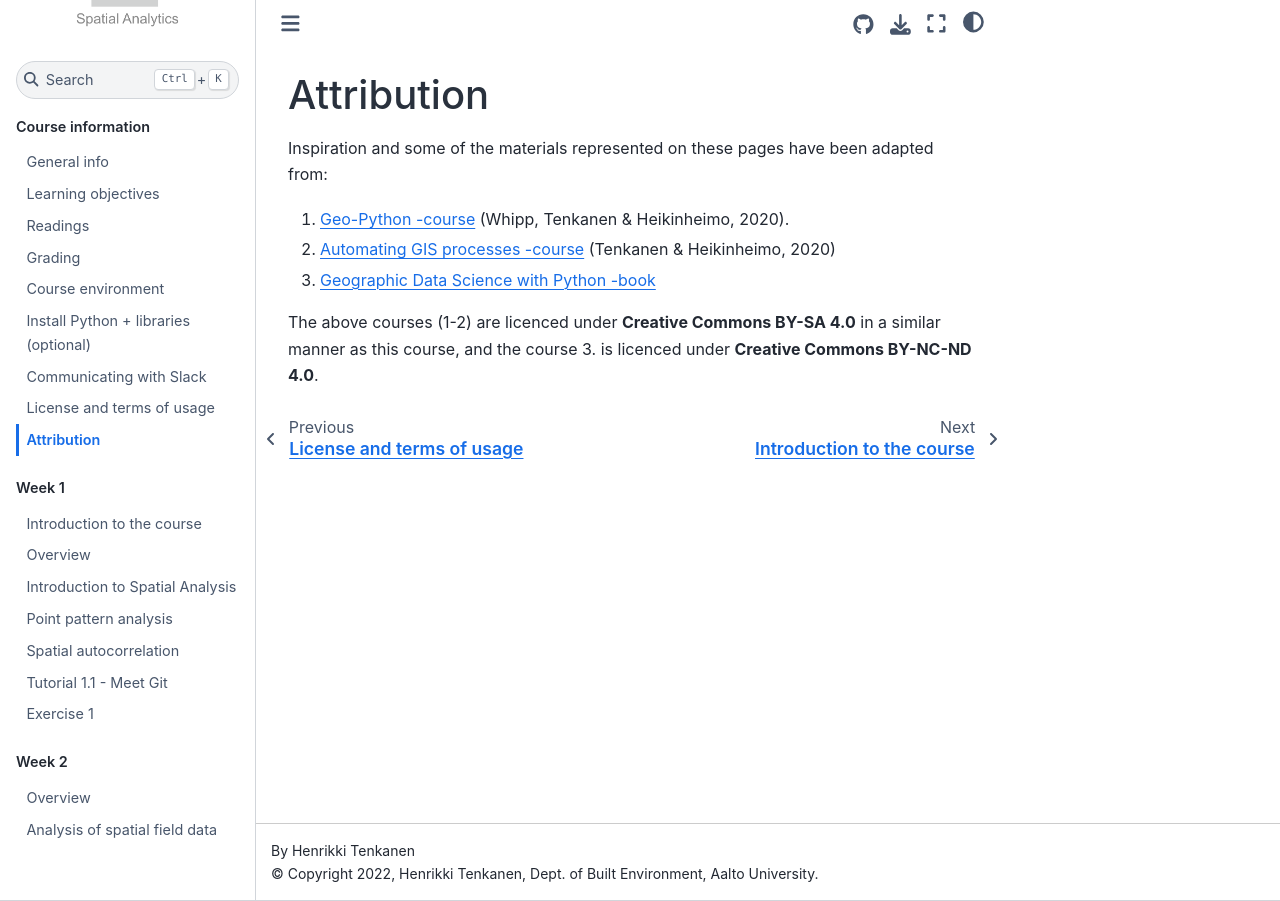
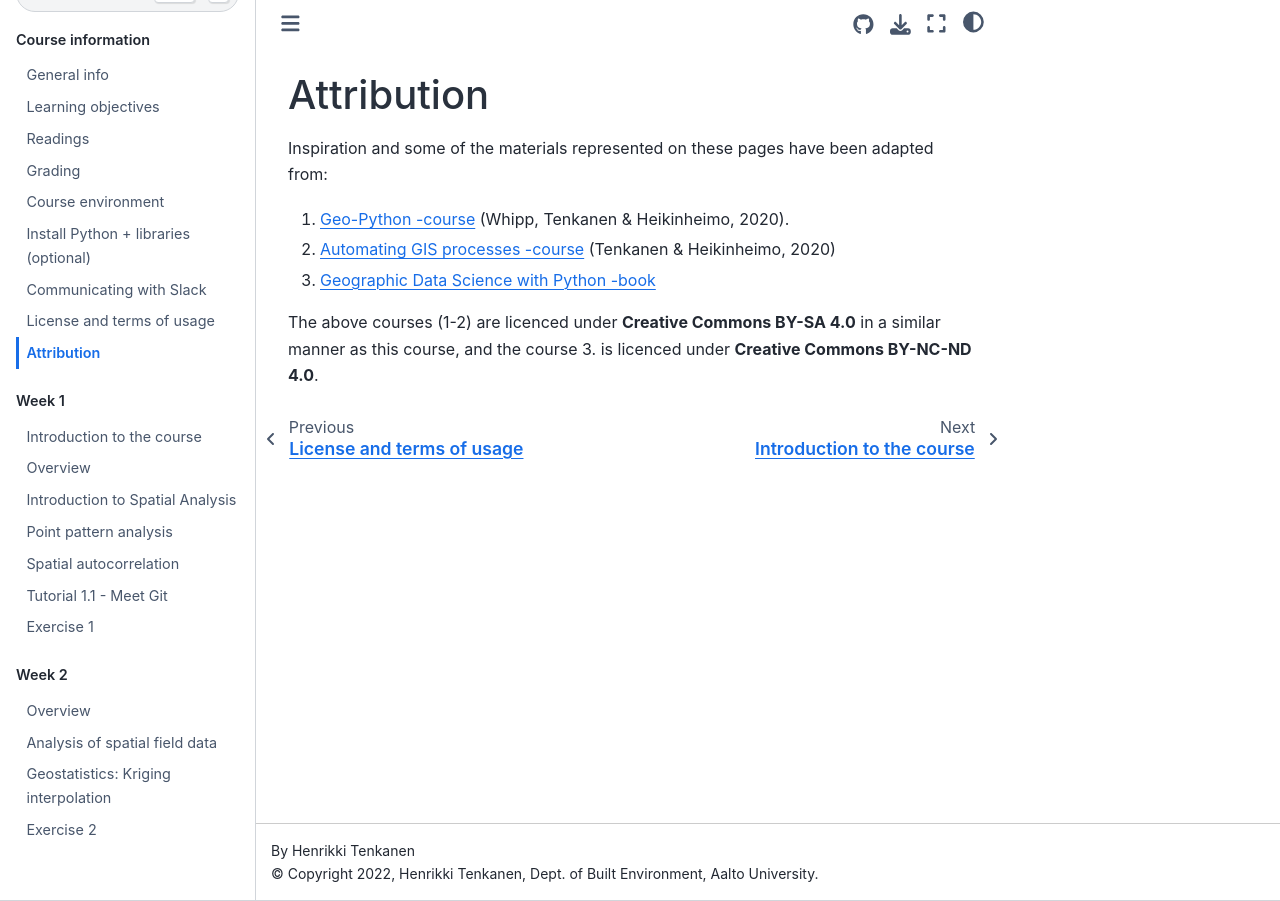
Before and after one commit to AaltoGIS/Spatial-Analytics, a Sphinx documentation site: the page built from source/course-info/attribution.rst, in a window 1280 px wide. Built offline with Sphinx 7.4.7 and the Sphinx Book theme 1.1.4, drawn with Linux system fonts in a browser that asks for light colours; pages that are not in the unit, such as notebooks, are missing from menus.

Commit message:
Add materials to TOC

```diff
--- a/source/index.rst
+++ b/source/index.rst
@@ -153,8 +153,8 @@ Contents
 
    lessons/L2/overview
    lessons/L2/analysis-of-spatial-field-data
-   .. lessons/L2/geostatistics-kriging.rst
-   .. lessons/L2/exercise-2
+   lessons/L2/geostatistics-kriging.rst
+   lessons/L2/exercise-2
 
 
 ..    .. toctree::
```
